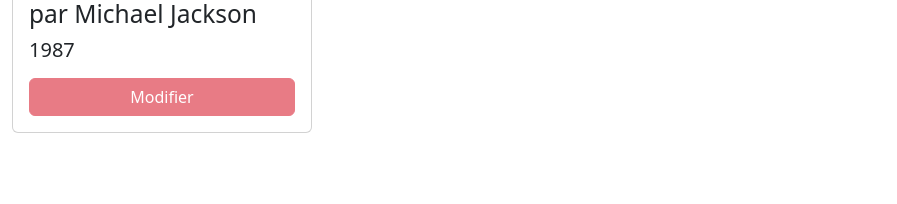
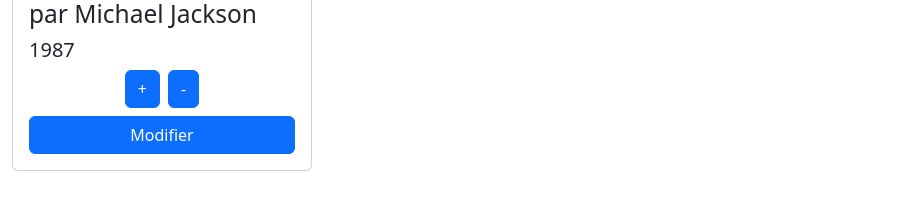
Before and after one commit to merlinofcha0s/2022-10-13-vinyl-mgt, an Angular app: page / in a window 1280 px wide. Shown: the part 334-538 px from the top of the page, without its empty margins (0-897 px from the left). Built offline with nearby package versions, Linux system fonts and the light colour scheme.

Commit message:
Event binding

```diff
--- /dev/null
+++ b/src/app/vinyl/counting-buttons/counting-buttons.component.html
@@ -0,0 +1,4 @@
+<div class="d-flex justify-content-center">
+  <button (click)="incValue()" class="btn btn-primary me-2" type="button">+</button>
+  <button (click)="decValue()" class="btn btn-primary" type="button">-</button>
+</div>
--- /dev/null
+++ b/src/app/vinyl/counting-buttons/counting-buttons.component.ts
@@ -0,0 +1,33 @@
+import {Component, EventEmitter, Input, OnInit, Output} from '@angular/core';
+
+@Component({
+  selector: 'app-counting-buttons',
+  templateUrl: './counting-buttons.component.html',
+  styleUrls: ['./counting-buttons.component.scss']
+})
+export class CountingButtonsComponent implements OnInit {
+
+  @Input()
+  public releaseDate: number | undefined = 0;
+
+  @Output()
+  public releaseDateChange = new EventEmitter<number>();
+
+  constructor() {
+  }
+
+  ngOnInit(): void {
+  }
+
+  incValue(): void {
+    this.releaseDate! += 1;
+    console.log('inc : ' + this.releaseDate);
+    this.releaseDateChange.emit(this.releaseDate);
+  }
+
+  decValue(): void {
+    this.releaseDate! -= 1;
+    console.log('dec : ' + this.releaseDate);
+    this.releaseDateChange.emit(this.releaseDate);
+  }
+}
--- a/src/app/vinyl/single-vinyl/single-vinyl.component.html
+++ b/src/app/vinyl/single-vinyl/single-vinyl.component.html
@@ -7,8 +7,11 @@
     <div class="card-text">
       <h5 class="bold">{{vinyl.releaseDate}}</h5>
     </div>
+    <app-counting-buttons
+      [releaseDate]="vinyl!.releaseDate"
+    (releaseDateChange)="onReleaseDateChange($event)"></app-counting-buttons>
     <div class="d-flex flex-column justify-content-center">
-      <button [class.btn-danger]="true" [disabled]="true" class="btn btn-primary mt-2">Modifier</button>
+      <button [disabled]="false" (click)="changeArtiste()" class="btn btn-primary mt-2">Modifier</button>
     </div>
   </div>
 </div>
--- a/src/app/vinyl/single-vinyl/single-vinyl.component.ts
+++ b/src/app/vinyl/single-vinyl/single-vinyl.component.ts
@@ -16,4 +16,12 @@ export class SingleVinylComponent implements OnInit {
 
   ngOnInit(): void {
   }
+
+  changeArtiste(): void {
+    this.vinyl.artiste = 'King of pop';
+  }
+
+  onReleaseDateChange(newReleaseDate: number) {
+    this.vinyl.releaseDate = newReleaseDate;
+  }
 }
--- a/src/app/vinyl/vinyl.module.ts
+++ b/src/app/vinyl/vinyl.module.ts
@@ -2,11 +2,13 @@ import {NgModule} from '@angular/core';
 import {CommonModule} from '@angular/common';
 import {SingleVinylComponent} from './single-vinyl/single-vinyl.component';
 import { ListVinylComponent } from './list-vinyl/list-vinyl.component';
+import { CountingButtonsComponent } from './counting-buttons/counting-buttons.component';
 
 @NgModule({
   declarations: [
     SingleVinylComponent,
-    ListVinylComponent
+    ListVinylComponent,
+    CountingButtonsComponent
   ],
   imports: [
     CommonModule
```
Also changed, not shown: src/app/vinyl/counting-buttons/counting-buttons.component.scss (added), 1 other file (tests, documents, lock files or other folders).
